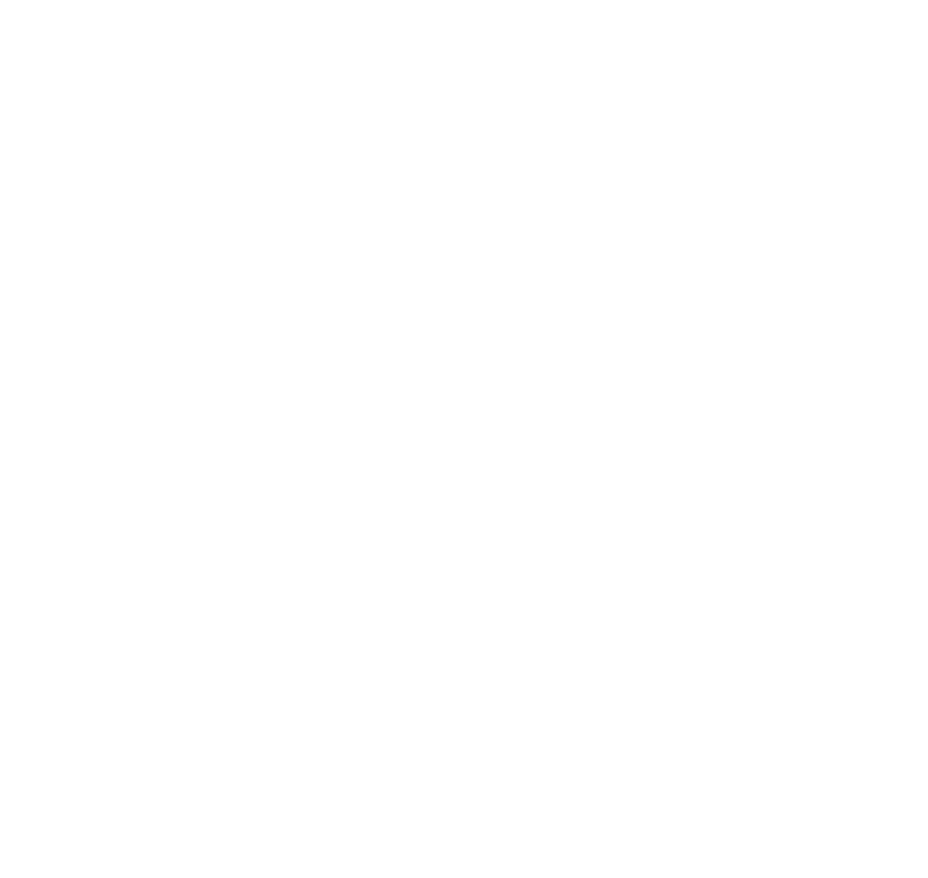
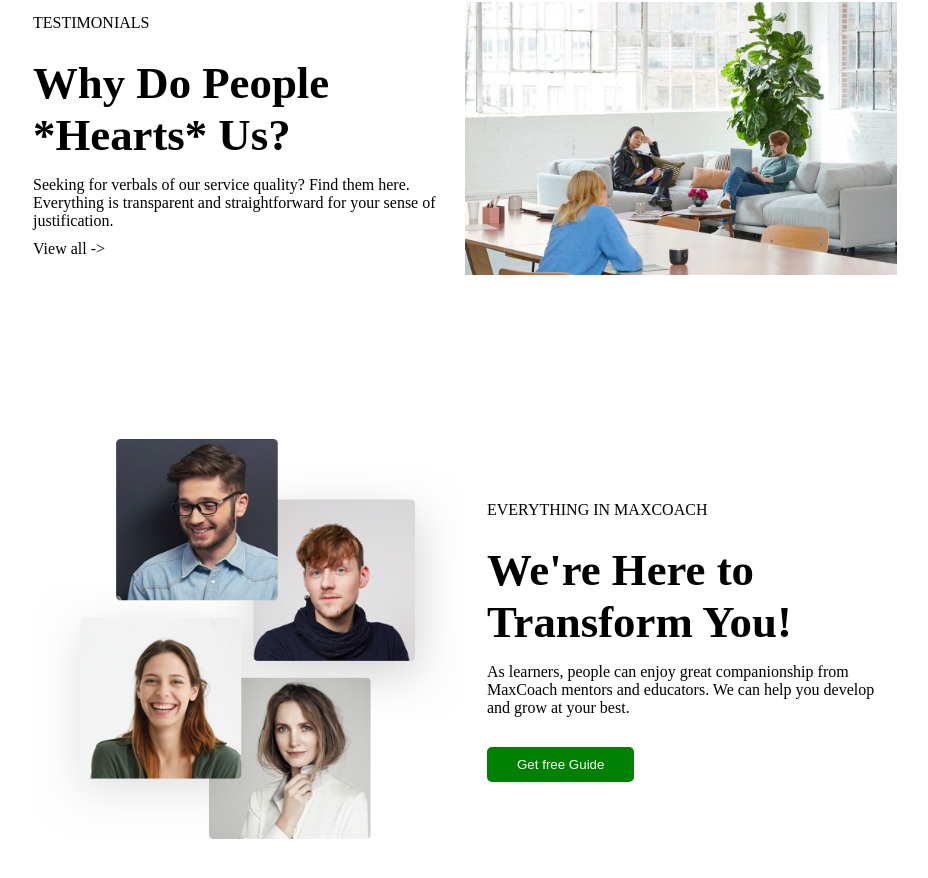
Before and after one commit to GiovanniCadoni/proj-html-vuejs, a Vue app: page / in a window 1280 px wide. Shown: the part 2038-2916 px from the top of the page, without its empty margins (175-1103 px from the left). Before the commit the page ends 1920 px from the top, so only its background shows below. Built offline with nearby package versions, Linux system fonts and the light colour scheme.

Commit message:
add: testimonials' section

```diff
--- a/src/App.vue
+++ b/src/App.vue
@@ -2,6 +2,7 @@
 import AppHeader from "./components/AppHeader.vue";
 import AppDownload from "./components/AppDownload.vue";
 import AppMain from "./components/AppMain.vue";
+import AppTestimonials from "./components/AppTestimonials.vue";
 
 export default {
   data() {
@@ -9,7 +10,7 @@
 
     };
   },
-  components: { AppHeader, AppDownload, AppMain },
+  components: { AppHeader, AppDownload, AppMain, AppTestimonials },
 };
 </script>
 
@@ -18,6 +19,7 @@
 <AppHeader />
 <AppDownload />
 <AppMain />
+<AppTestimonials />
 
 </template>
 
--- a/src/components/AppSkills.vue
+++ b/src/components/AppSkills.vue
@@ -36,17 +36,4 @@
         width: calc(100% / 2);
     }
 }
-.stats{
-    display: flex;
-    justify-content: center;
-    gap: 100px;
-    div{
-        display: flex;
-        flex-direction: column;
-        align-items: center;
-        h2{
-            font-size: 2.2rem;
-        }
-    }
-}
 </style>
--- /dev/null
+++ b/src/components/AppTestimonials.vue
@@ -0,0 +1,28 @@
+<script>
+import AppTestimonialsLeft from "./AppTestimonialsLeft.vue";
+import AppTestimonialsRight from "./AppTestimonialsRight.vue";
+
+export default {
+    data() {
+        return {
+
+        };
+    },
+    components: { AppTestimonialsLeft, AppTestimonialsRight },
+};
+</script>
+
+<template>
+<div class="container">
+    <AppTestimonialsLeft />
+    <AppTestimonialsRight />
+</div>
+</template>
+
+<style scoped lang="scss">
+.container{
+    padding: 120px 0;
+    width: 80%;
+    margin: auto;
+}
+</style>
--- /dev/null
+++ b/src/components/AppTestimonialsLeft.vue
@@ -0,0 +1,41 @@
+<script>
+</script>
+
+<template>
+<div class="container-info">
+    <div class="text">
+        <p>TESTIMONIALS</p>
+        <h2>Why Do People *Hearts* Us?</h2>
+        <p>Seeking for verbals of our service quality? Find them here. Everything is transparent and straightforward for your sense of justification.</p>
+        <p>View all -></p>
+    </div>
+    <div class="images">
+        <img src="../assets/images/stock-full-hd-10-ohki1ayywq3cqutettrncduujpoaorifqu4relt2ts.jpg" alt="stock-10">
+    </div>
+</div>
+</template>
+
+<style scoped lang="scss">
+.container-info{
+    width: 100%;
+    display: flex;
+    align-items: center;
+    justify-content: space-between;
+    padding-left: 80px;
+    padding-right: 80px;
+    padding-bottom: 80px;
+    .text{
+        width: 410px;
+        h2{
+            font-size: 2.8rem;
+            padding: 15px 0;
+        }
+        p{
+            padding-bottom: 10px;
+        }
+    }
+    .images{
+        width: calc(100% / 2);
+    }
+}
+</style>
--- /dev/null
+++ b/src/components/AppTestimonialsRight.vue
@@ -0,0 +1,47 @@
+<script>
+</script>
+
+<template>
+<div class="container-info">
+    <div class="images">
+        <img src="../assets/images/home-3-team-image.png" alt="home-team">
+    </div>
+    <div class="text">
+        <p>EVERYTHING IN MAXCOACH</p>
+        <h2>We're Here to Transform You!</h2>
+        <p>As learners, people can enjoy great companionship from MaxCoach mentors and educators. We can help you develop and grow at your best.</p>
+        <button>Get free Guide</button>
+    </div>
+</div>
+</template>
+
+<style scoped lang="scss">
+.container-info{
+    width: 100%;
+    display: flex;
+    align-items: center;
+    justify-content: space-between;
+    padding: 80px 80px;
+    .text{
+        width: 410px;
+        h2{
+            font-size: 2.8rem;
+            padding: 15px 0;
+        }
+        p{
+            padding-bottom: 10px;
+        }
+        button{
+            margin-top: 20px;
+            padding: 10px 30px;
+            background-color: green;
+            color: white;
+            border: transparent;
+            border-radius: 5px;
+        }
+    }
+    .images{
+        width: calc(100% / 2);
+    }
+}
+</style>
```
